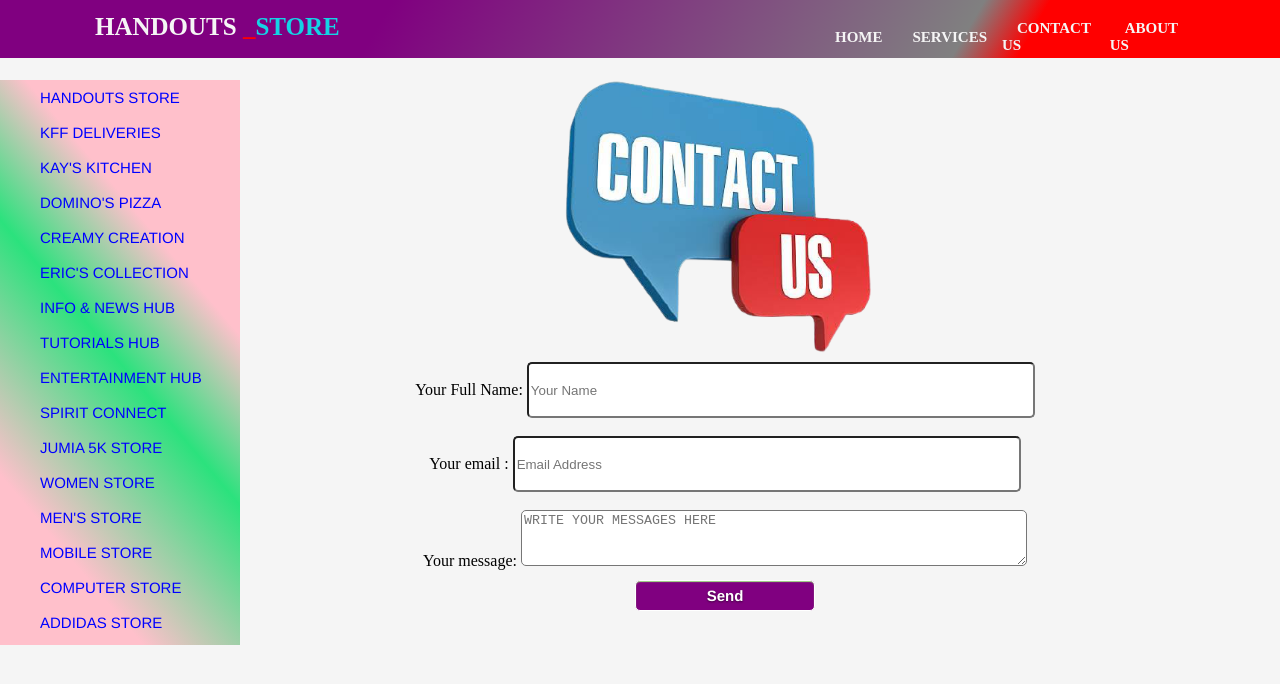
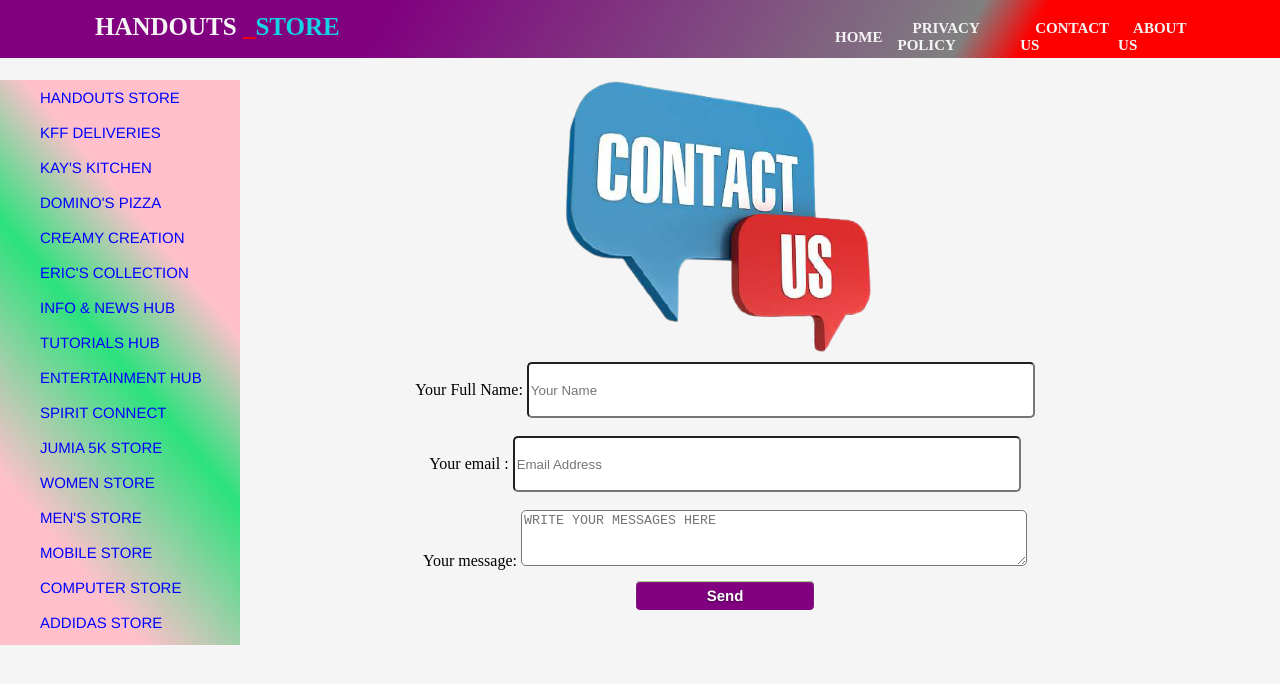
Before and after one commit to DEVINIMINAVENTI/vvb, a plain HTML site: page contact/index.html in a window 1280 px wide. Drawn offline with Linux system fonts and the light colour scheme.

Commit message:
Update index.html

```diff
--- a/contact/index.html
+++ b/contact/index.html
@@ -100,7 +100,7 @@
         </button>
         <ul class="navbarbaa navbaraaa">
             <LI class="active"><h2><a href="https://handouts.store/">HOME</a></h2></LI>
-            <LI><h2><a href="#">SERVICES</a></h2></LI>
+            <LI><h2><a href="https://handouts.store/privacy/">PRIVACY POLICY</a></h2></LI>
             <LI><h2><a href="https://handouts.store/contact/">CONTACT US</a></h2></LI>
             <LI><h2><a href="https://handouts.store/about/">ABOUT US</a></h2></LI>
 
```
